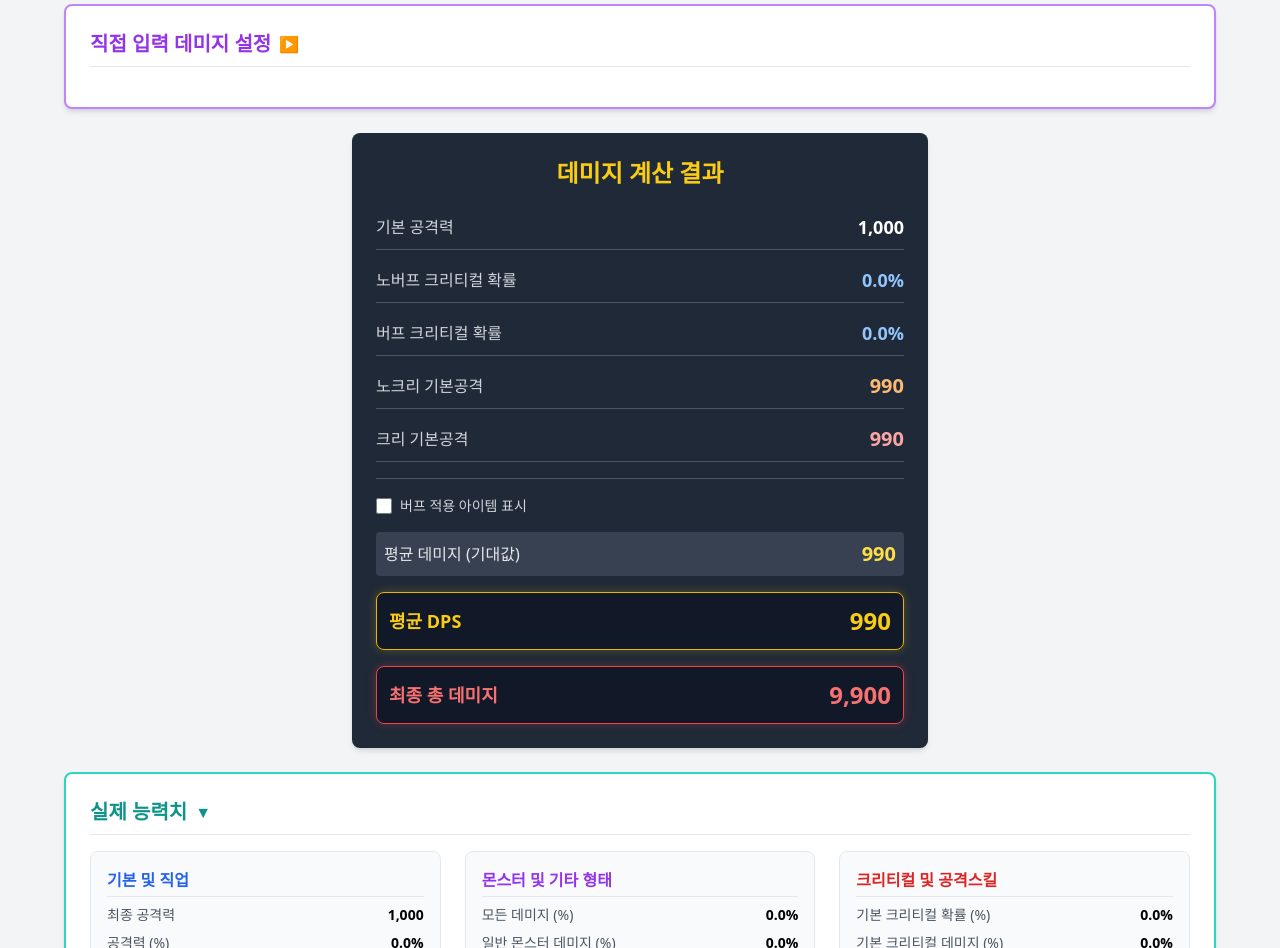
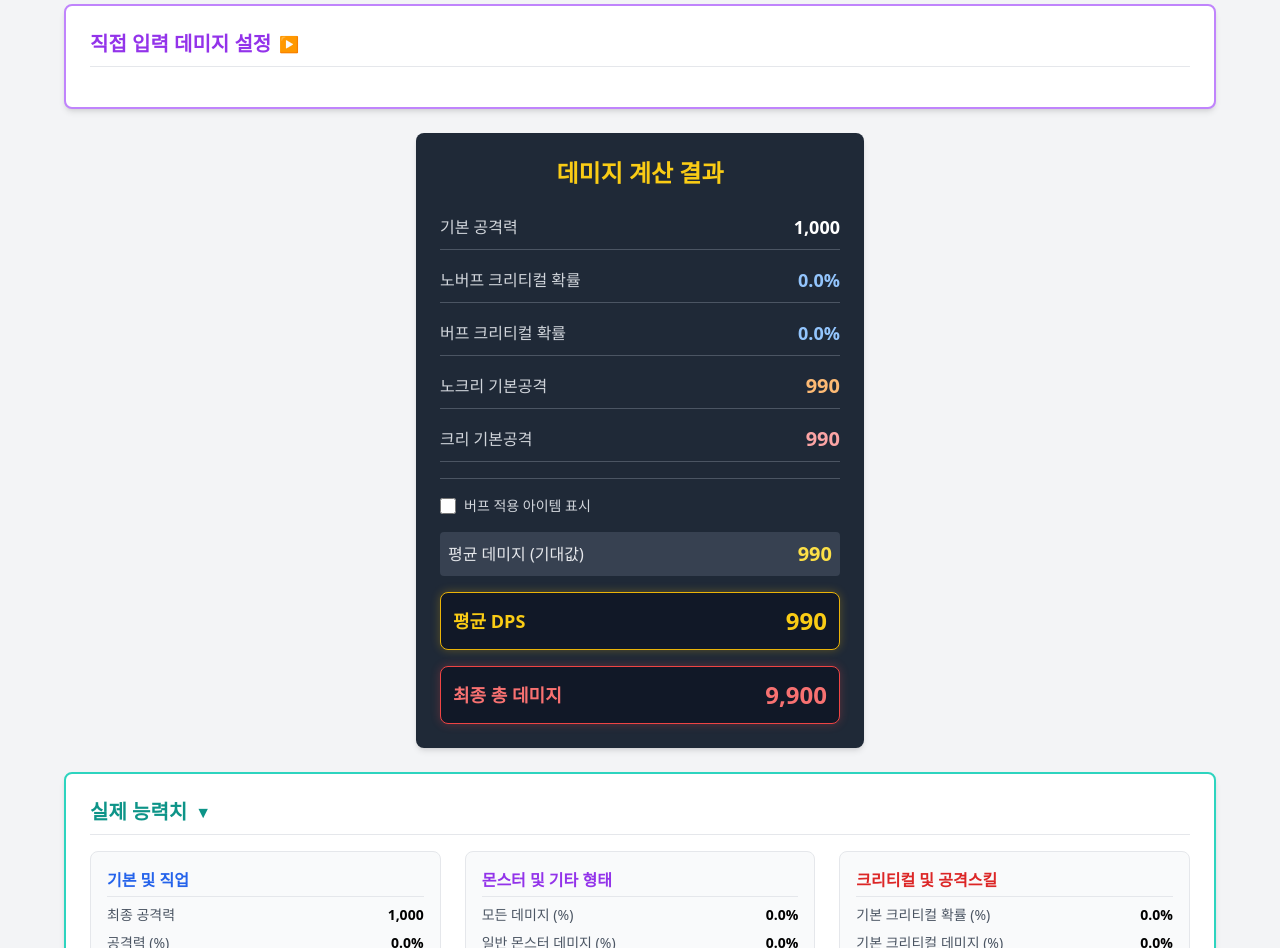
Before and after one commit to bbibbubbang/lomcalc, a plain HTML site: page index.html in a window 1280 px wide. Shown: the part 1420-2368 px from the top of the page. Drawn offline with nearby package versions, Linux system fonts and the light colour scheme.

Commit message:
Adjust max-width of results container in index.html

```diff
--- a/index.html
+++ b/index.html
@@ -398,7 +398,7 @@
         </div>
 
         <!-- Results -->
-        <div class="bg-gray-800 text-white p-6 rounded-lg shadow-md mb-6 max-w-xl mx-auto">
+        <div class="bg-gray-800 text-white p-6 rounded-lg shadow-md mb-6 max-w-md mx-auto">
             <h2 class="text-2xl font-bold mb-6 text-center text-yellow-400">데미지 계산 결과</h2>
 
                     <div class="space-y-4">
```
